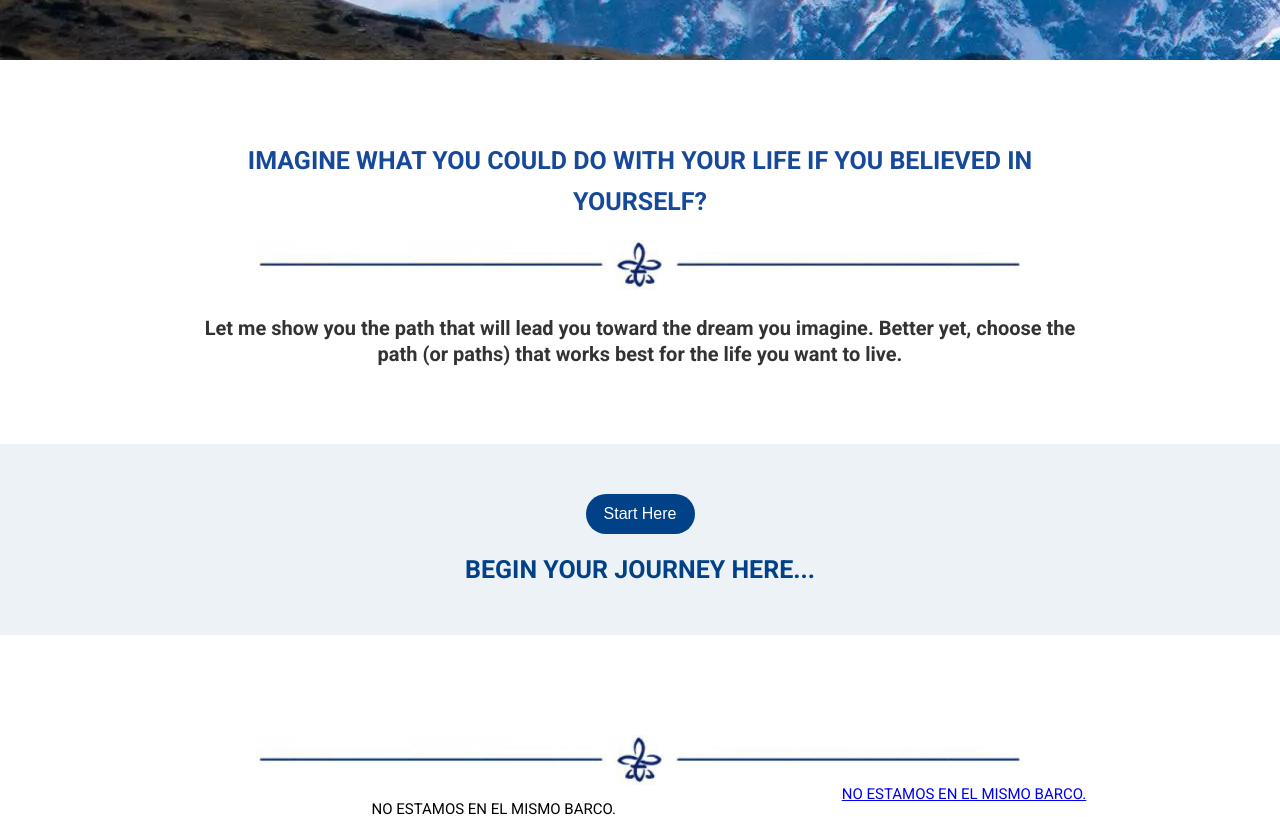
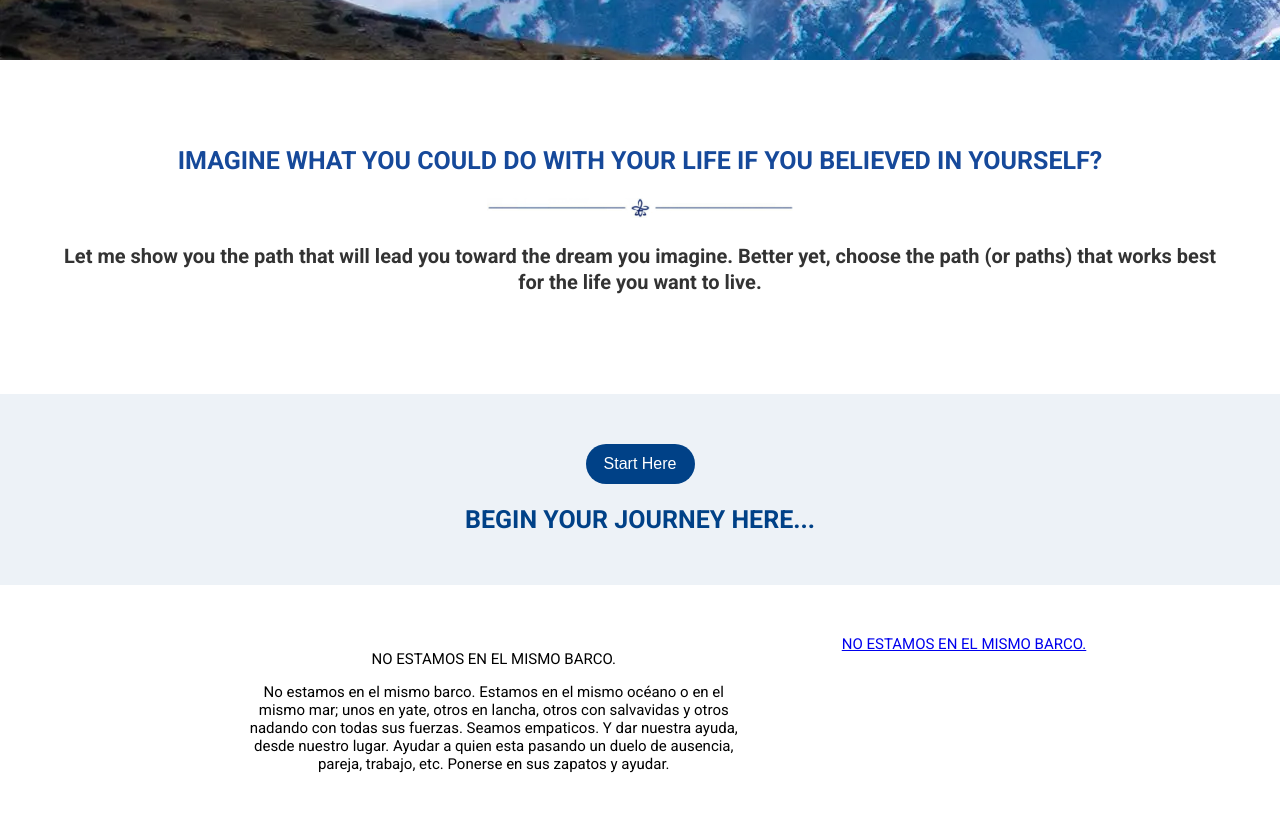
Before and after one commit to MatiasCeb/pachamamina, a React (Create React App) app: page / in a window 1280 px wide. Shown: the part 740-1557 px from the top of the page. Built offline with nearby package versions, Linux system fonts and the light colour scheme; a web font is replaced by a local one.

Commit message:
BannerSection

```diff
--- a/src/App.js
+++ b/src/App.js
@@ -1,6 +1,6 @@
 import './App.css';
 import NavBar from "./components/NavBar";
-import Header from "./components/Header";
+import BannerSection from "./components/BannerSection";
 import YoutubeSection from './components/YoutubeSection';
 import BannerImg from './components/BannerImg';
 import BannerSep from './components/BannerSep';
@@ -11,9 +11,8 @@ function App() {
     <div className="App">
       <NavBar />
       <BannerImg />
-      <Header />
+      <BannerSection />
       <SessionSection />
-      <BannerSep className="Banner-sep--container--small" />
       <YoutubeSection />
     </div>
   );
--- a/src/components/Header.js
+++ b/src/components/BannerSection.js
@@ -1,13 +1,13 @@
 import React from "react";
-import "./styles/Header.css";
+import "./styles/BannerSection.css";
 import BannerSep from "./BannerSep";
 
 
-const Header = () => {
+const BannerSection = () => {
     return(
-        <div className="header">
+        <div className="banner-section--container">
             {/* <div className="header--img" alt="" /> */}
-            <div className="header--title-container">
+            <div className="banner-section--title-container">
                 <h1 className="header--title-h1">Imagine what you could do with your life if you believed in yourself?</h1>
                 <BannerSep />
                 <p className="header--title-p">Let me show you the path that will lead you toward the dream you imagine. Better yet, choose the path (or paths) that works best for the life you want to live.</p>
@@ -16,4 +16,4 @@ const Header = () => {
     )
 };
 
-export default Header;
+export default BannerSection;
--- a/src/components/styles/Header.css
+++ b/src/components/styles/BannerSection.css
@@ -1,4 +1,4 @@
-.header {
+.banner-section--container {
     position: relative;
     display: flex;
     flex-direction: column;
@@ -9,9 +9,11 @@
     text-align: center;
     background: rgb(255, 255, 255);
     /* background: linear-gradient(207.8deg, rgb(99, 1, 182) 100%, #6d1af7 5%); */
-    margin-bottom: 50px;
 }
-.header--title-container {
+.banner-section--title-container {
+    display: flex;
+    flex-direction: column;
+    align-items: center;
     width: 90%;
     min-width: 288px;
     height: 218px;
--- a/src/components/styles/BannerSep.css
+++ b/src/components/styles/BannerSep.css
@@ -3,10 +3,11 @@
     align-items: center;
     justify-content: center;
     width: 100%;
-    height: 50px;
+    height: 20px;
     background-image: url("../assets/imgs/banner-sep.webp");
     background-position: center;
     background-repeat: no-repeat;
+    background-size: contain;
 }
 
 .Banner-sep--container--small{
@@ -18,4 +19,5 @@
     background-image: url("../assets/imgs/banner-sep.webp");
     background-position: center;
     background-repeat: no-repeat;
+    margin-bottom: 2000px;
 }
--- a/src/components/styles/SessionSection.css
+++ b/src/components/styles/SessionSection.css
@@ -8,7 +8,7 @@
     padding-bottom: 30px;
     text-align: center;
     background: var(--third-white-color);
-    margin-bottom: 100px;
+    margin-bottom: 10px;
 }
 
 /* .session-section--button-container{
--- a/src/components/styles/SkillCard.css
+++ b/src/components/styles/SkillCard.css
@@ -17,6 +17,9 @@
     margin-right: 48px;
     text-align: center;
     align-content: center;
+}
+.youtube-item--description--h3{
+    counter-reset: var(--blue-color);
 }
 .lite-youtube{
     width: 50%;
--- a/src/components/styles/YoutubeSection.css
+++ b/src/components/styles/YoutubeSection.css
@@ -8,6 +8,7 @@
     height: 100%;
     text-align: center;
     background: rgb(255, 255, 255);
+    margin-top: 50px;
 }
 .header--title-container {
     width: 90%;
```
